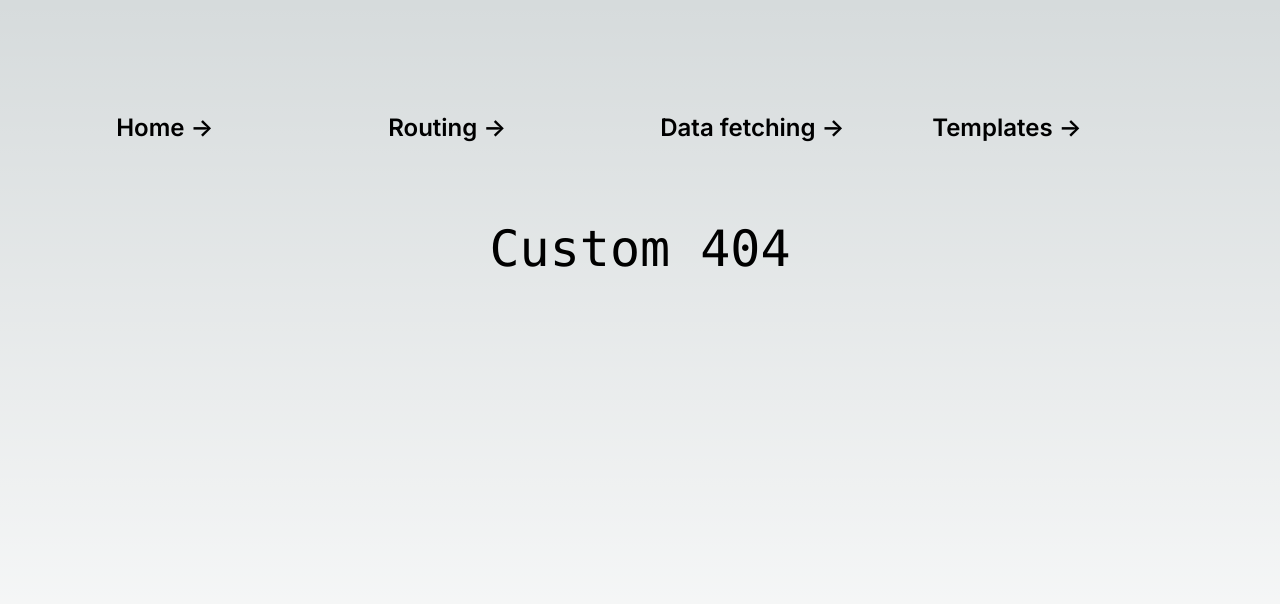
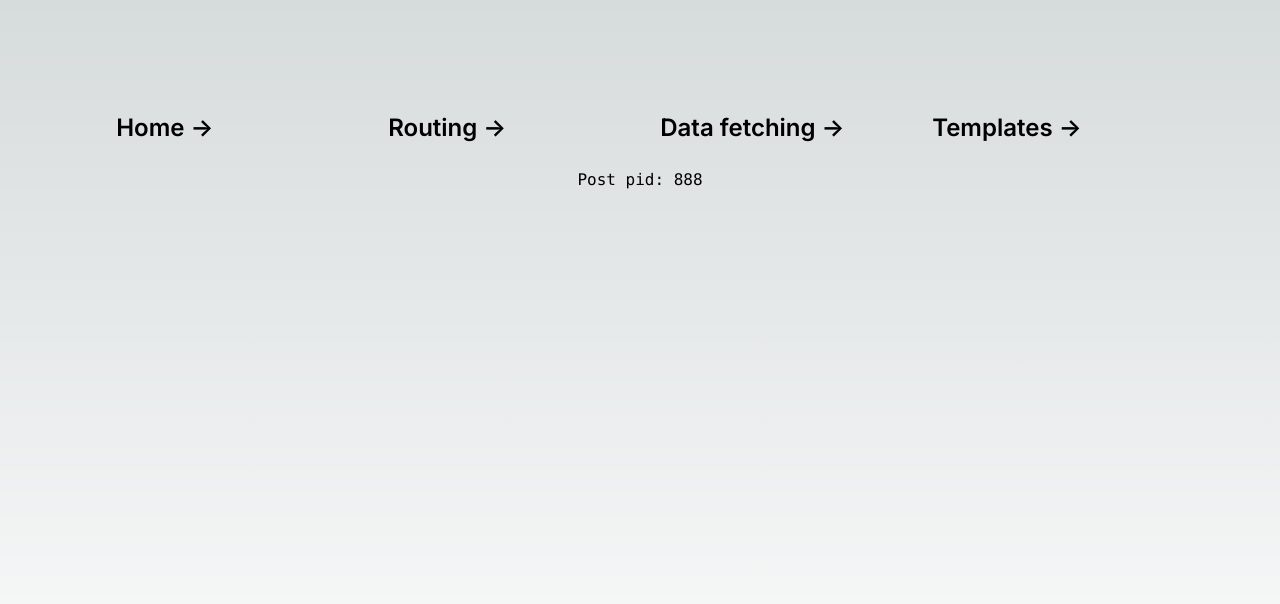
Before and after one commit to mtx-dev/nextjsfeatures, a Next.js app: page /dynamic/888 in a window 1280 px wide. Before the commit this address had no page. Shown: the top 604 px of the page. Built offline with nearby package versions, Linux system fonts and the light colour scheme.

Commit message:
Add dynamic with id

```diff
--- /dev/null
+++ b/pages/dynamic/[pid].tsx
@@ -0,0 +1,18 @@
+import { useRouter } from 'next/router'
+import MainContainer from '../../components/MainContainer/MainContainer'
+import styles from '../../styles/Home.module.css'
+
+const Post = () => {
+	const router = useRouter()
+	const { pid } = router.query
+
+	return (
+		<MainContainer>
+			<div className={styles.routes}>
+				<p>Post pid: {pid}</p>
+			</div>
+		</MainContainer>
+	)
+}
+
+export default Post
```
